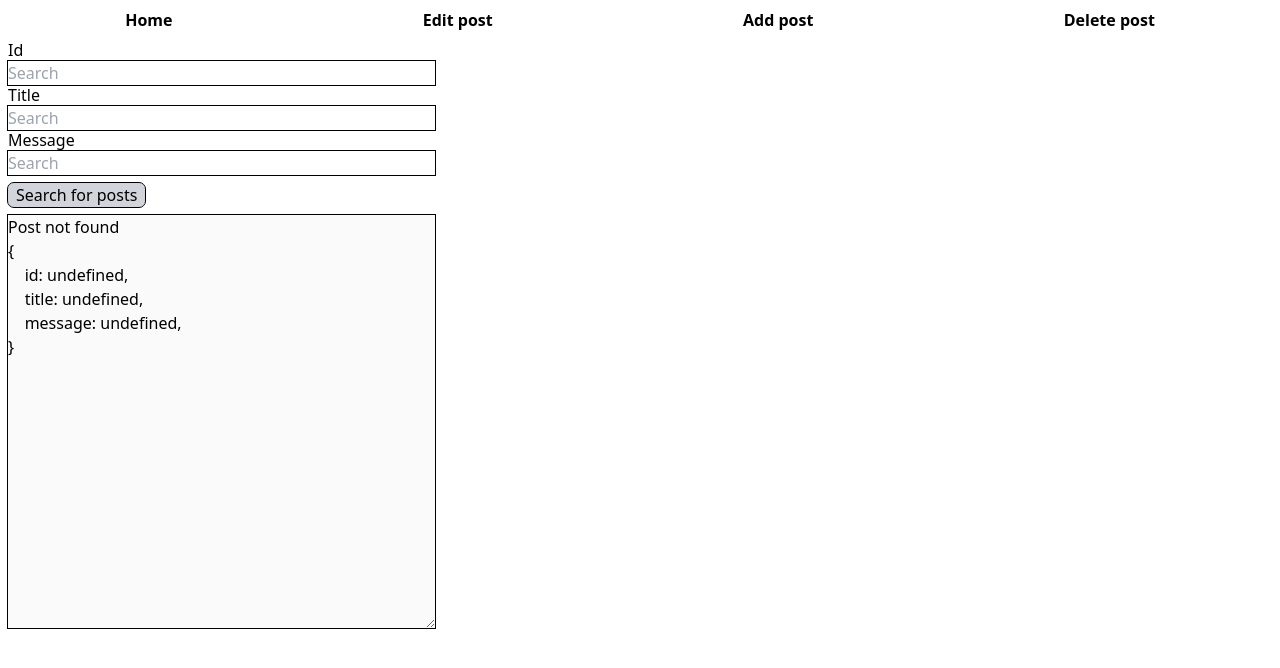
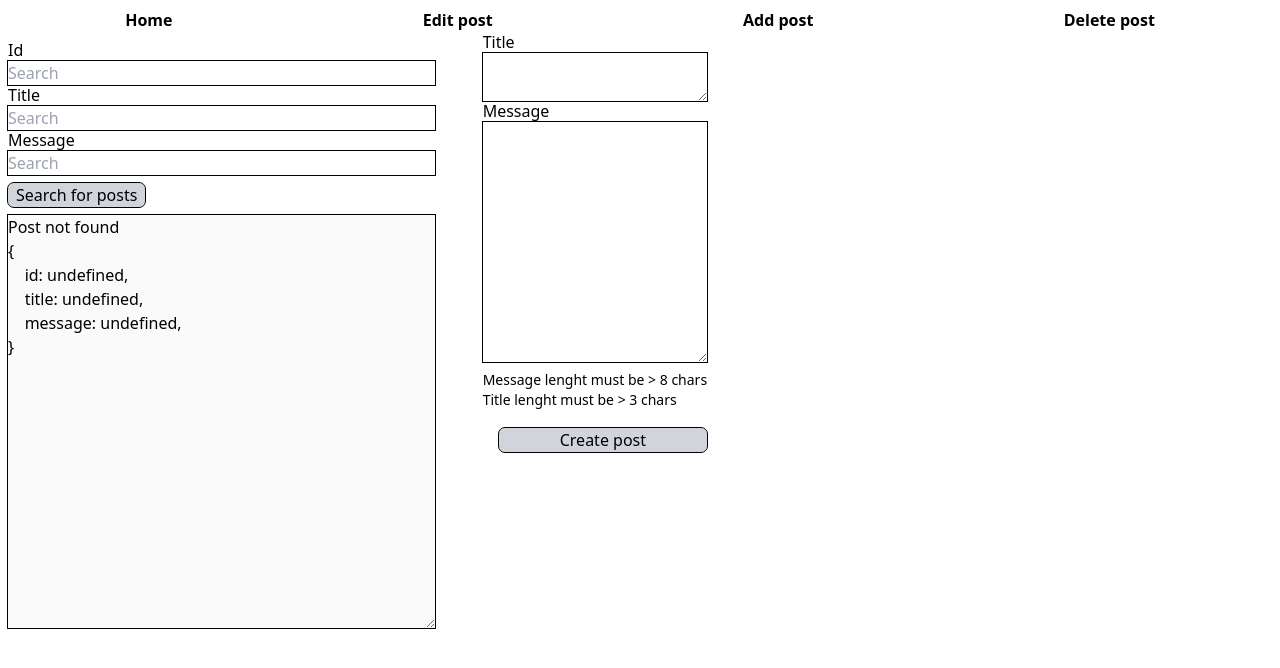
Before and after one commit to xobandech/node.js-react-posts-api, a React (Create React App) app in the folder client/: page /add in a window 1280 px wide. Shown: the top 668 px of the page. Built offline with nearby package versions, Linux system fonts and the light colour scheme.

Commit message:
Create AddPage

```diff
--- a/client/src/pages/AddPage.tsx
+++ b/client/src/pages/AddPage.tsx
@@ -1,13 +1,73 @@
-import React, { useState } from 'react'
-import FindPostComponent from "../components/FindPostComponent"
+import React, { useState, useEffect } from "react";
+import FindPostComponent from "../components/FindPostComponent";
+import { createPost } from "../functions/postFunctions";
 
 const AddPage = () => {
-    return <div className='flex'>
-        <FindPostComponent />
-        <div>
+  const [postFields, setPostFields] = useState({
+    title: "",
+    message: "",
+  });
 
-        </div>
+  const [isCanCreate, setIsCanCreate] = useState(false)
+  useEffect(() => {
+    setIsCanCreate(postFields.title.length > 3 && postFields.message.length > 8);
+    console.log(isCanCreate);
+
+  }, [postFields])
+
+
+  return (
+    <div className="flex ">
+      <FindPostComponent />
+      <form className="flex sm:ml-10 [&>label]:leading-[5px] flex-col sm:mr-2">
+        <label htmlFor="title">Title</label>
+        <textarea
+          required
+          minLength={3}
+          onChange={(e) =>
+            setPostFields({ ...postFields, title: e.target.value })
+          }
+          name="title"
+          className="outline outline-1 my-2"
+          rows={2}
+        />
+        <label htmlFor="message">Message</label>
+        <textarea
+          required
+          minLength={8}
+          onChange={(e) =>
+            setPostFields({ ...postFields, message: e.target.value })
+          }
+          className="outline outline-1 my-2"
+          name="message"
+          rows={10}
+        />
+        <p hidden={isCanCreate} className="text-sm">Message lenght must be {">"} 8 chars <br />Title lenght must be {">"} 3 chars</p>
+
+        <button
+          type="submit"
+          onClick={(e) => {
+            e.preventDefault();
+            try {
+              createPost({
+                title: postFields.title,
+                message: postFields.message,
+              }).then((res) => {
+                if (res) {
+                }
+              });
+            } catch (e) {
+              console.log(e);
+            }
+          }}
+          disabled={!isCanCreate}
+          className="bg-gray-300 rounded-md my-auto ml-4 px-2 outline outline-1"
+        >
+          Create post
+        </button>
+      </form>
     </div>
-}
+  );
+};
 
-export default AddPage
+export default AddPage;
```
